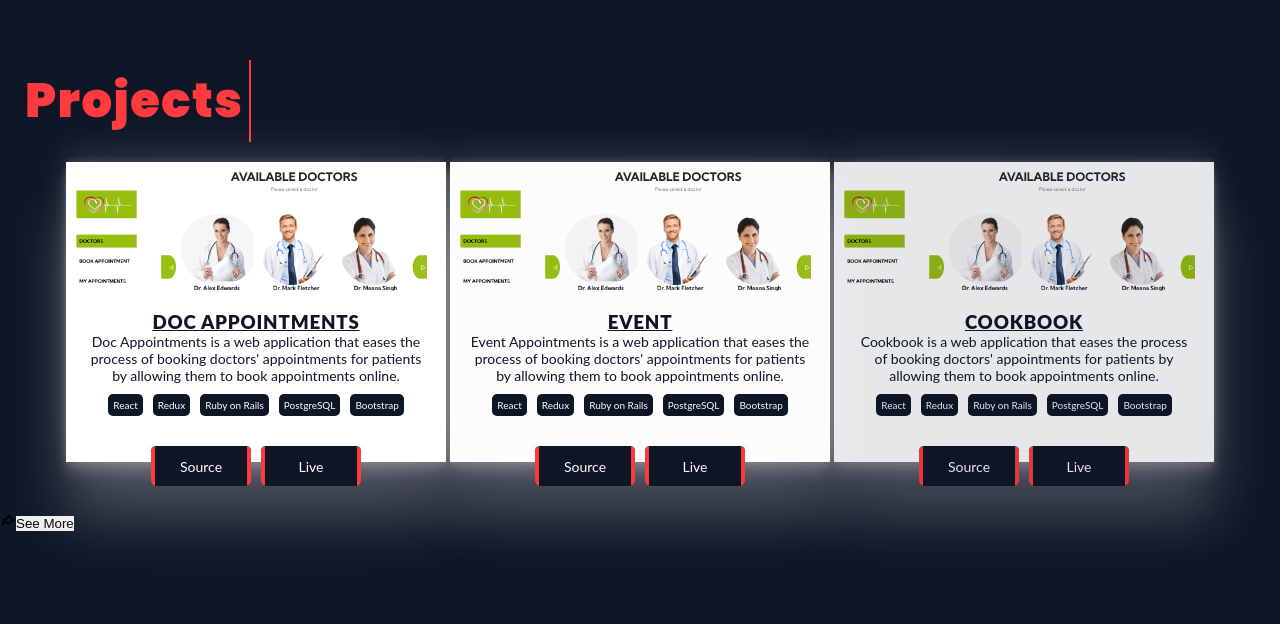
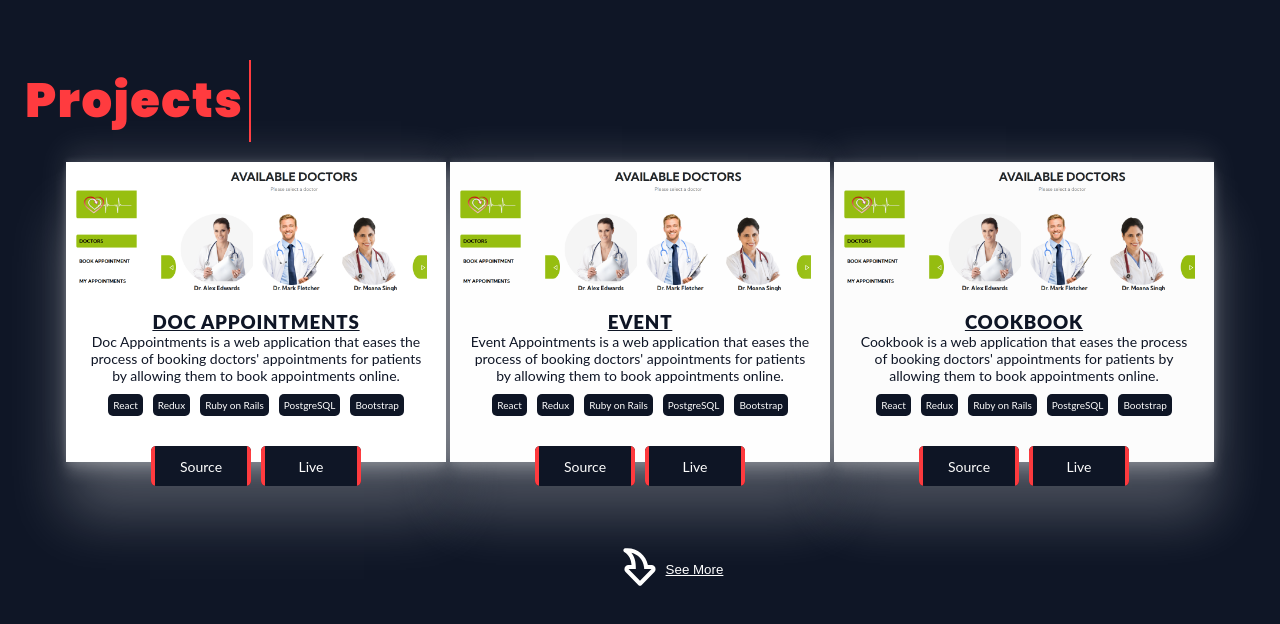
Before and after one commit to trace-kadenyi/portfolio_website, a React (Create React App) app: page / in a window 1280 px wide. Shown: the part 1580-2204 px from the top of the page. Built offline with nearby package versions, Linux system fonts and the light colour scheme; the HTML template or start-up script is replaced by a standard one.

Commit message:
Style see more button:

```diff
--- a/src/Components/Projects/projects.css
+++ b/src/Components/Projects/projects.css
@@ -68,10 +68,6 @@
   color: #0f1626;
   width: 100%;
   padding: 20px;
-}
-
-.hide {
-  display: none !important;
 }
 
 .project_title {
@@ -222,14 +218,14 @@
 
 .reveal.appear:nth-child(2) {
   animation: slideInFromRight 1s ease-in-out;
-  transition-delay: 1s;
+  transition-delay: 0.75s;
   transform: translateY(0);
   opacity: 1;
 }
 
 .reveal.appear:nth-child(3) {
   animation: slideInFromRight 1s ease-in-out;
-  transition-delay: 1.5s;
+  transition-delay: 1s;
   transform: translateY(0);
   opacity: 1;
 }
@@ -243,85 +239,55 @@
 
 .reveal.appear:nth-child(5) {
   animation: slideInFromRight 1s ease-in-out;
-  transition-delay: 1.5s;
+  transition-delay: 1.25s;
   transform: translateY(0);
   opacity: 1;
 }
 
 .reveal.appear:nth-child(6) {
   animation: slideInFromRight 1s ease-in-out;
-  transition-delay: 2s;
+  transition-delay: 1.5s;
   transform: translateY(0);
   opacity: 1;
 }
 
-/* project popup */
-
-/* .project_popup {
-  position: fixed;
-  top: 50%;
-  left: 0;
-  width: 0;
-  height: 0;
-  transform: translateY(-50%);
-  background: #0f1626;
-  overflow: hidden;
-  z-index: 2000;
+.hide {
+  display: none !important;
 }
 
-.popup_content {
-  background: white;
-  padding: 30px 20px;
-  width: 100%;
-  max-width: 550px;
-  margin: 0 auto;
-  opacity: 0;
+.see_more {
+  position: relative;
 }
 
-.center {
-  transform: translate(-50%, -50%);
+.more_btn {
+  color: white;
+  font-size: 50px;
+  margin: 80px auto 30px;
+  rotate: 90deg;
+  display: flex;
+  justify-content: center;
+  align-items: center;
+  transition: 0.5s;
 }
 
-.popup_content .popup_close {
+.more_span {
   position: absolute;
   top: 20px;
-  right: 20px;
-  font-size: 30px;
-  width: 40px;
-  height: 40px;
-  text-align: center;
+  left: 52%;
+  border: none;
+  background: #0f1626;
   color: white;
   cursor: pointer;
-  border-radius: 50%;
-  font-weight: bold;
-  color: #ff3b3f;
-  cursor: pointer;
+  text-decoration: underline;
+  transition: 0.5s;
 }
 
-.project_popup.active {
-  animation: popupAnimation 1500ms ease-in-out forwards;
+.more_span:hover {
+  background: #ff3b3f;
+  padding: 5px;
+  border-radius: 10px;
+  text-decoration: none;
 }
-
-.project_popup.active .popup_content {
-  opacity: 1;
-  transition: all 300ms ease-in-out 1500ms;
-}
-
-@keyframes popupAnimation {
-  0% {
-    width: 0;
-    height: 0;
-  }
-
-  50% {
-    width: 100%;
-    height: 2px;
-  }
-  100% {
-    width: 100%;
-    height: 100vh;
-  }
-} */
 
 /* smaller screen */
 
@@ -329,10 +295,15 @@
   .projects {
     justify-content: center;
   }
+
+   .more_span {
+    left: 55%;
+  }
 }
 
 @media screen and (max-width: 500px) {
   .project_link {
     margin-top: 10px;
   }
+
 }
```
